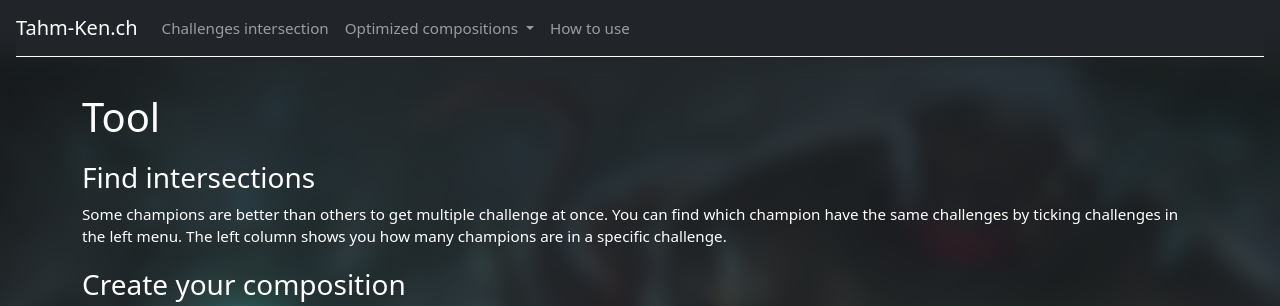
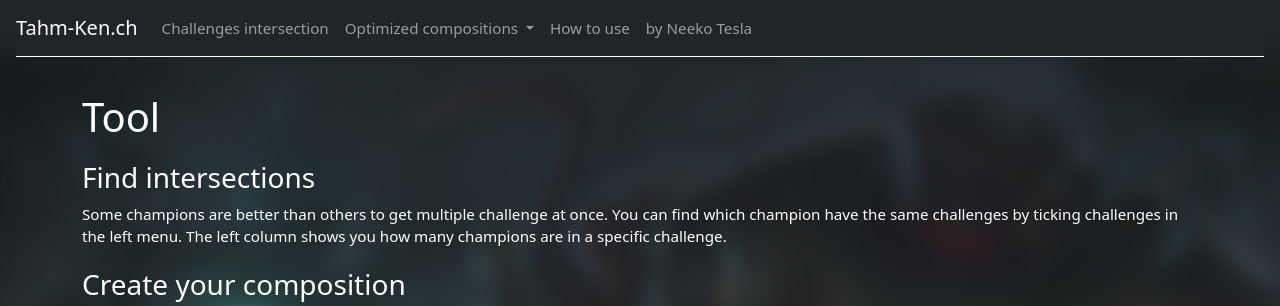
Before and after one commit to TheRaphael0000/tahm-ken.ch, a Flask app: page /how_to_use in a window 1280 px wide. Shown: the top 306 px of the page. Run offline with Flask 2, Linux system fonts and the light colour scheme; parts of the project's set-up code (start-up, migrations or seed data) failed here and were passed over; some libraries are stand-ins or nearby versions.

Commit message:
add my summoners name

```diff
--- a/templates/layout.html
+++ b/templates/layout.html
@@ -62,6 +62,9 @@
                     <li class="nav-item">
                         <a class="nav-link" href="/how_to_use">How to use</a>
                     </li>
+                    <li class="nav-item">
+                        <a class="nav-link" href="https://euw.op.gg/summoners/euw/neeko%20Tesla">by Neeko Tesla</a>
+                    </li>
                 </ul>
                 {% block navbar %}{% endblock %}
             </nav>
```
